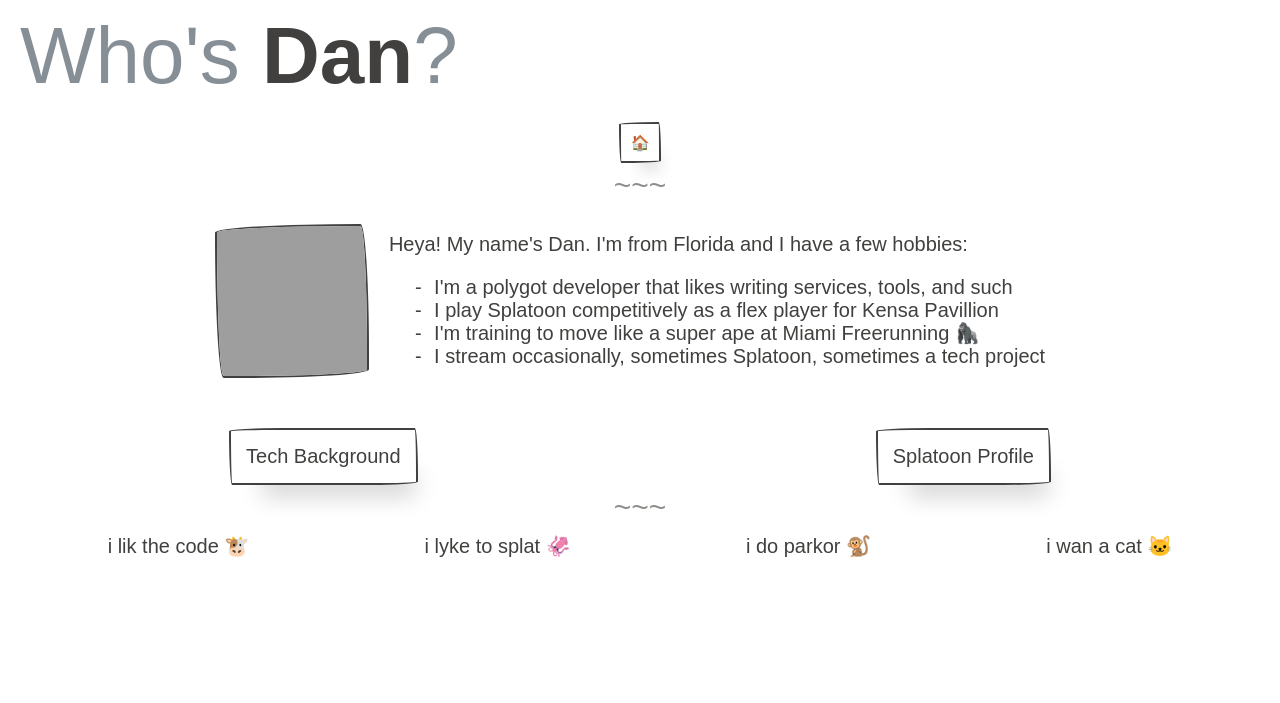
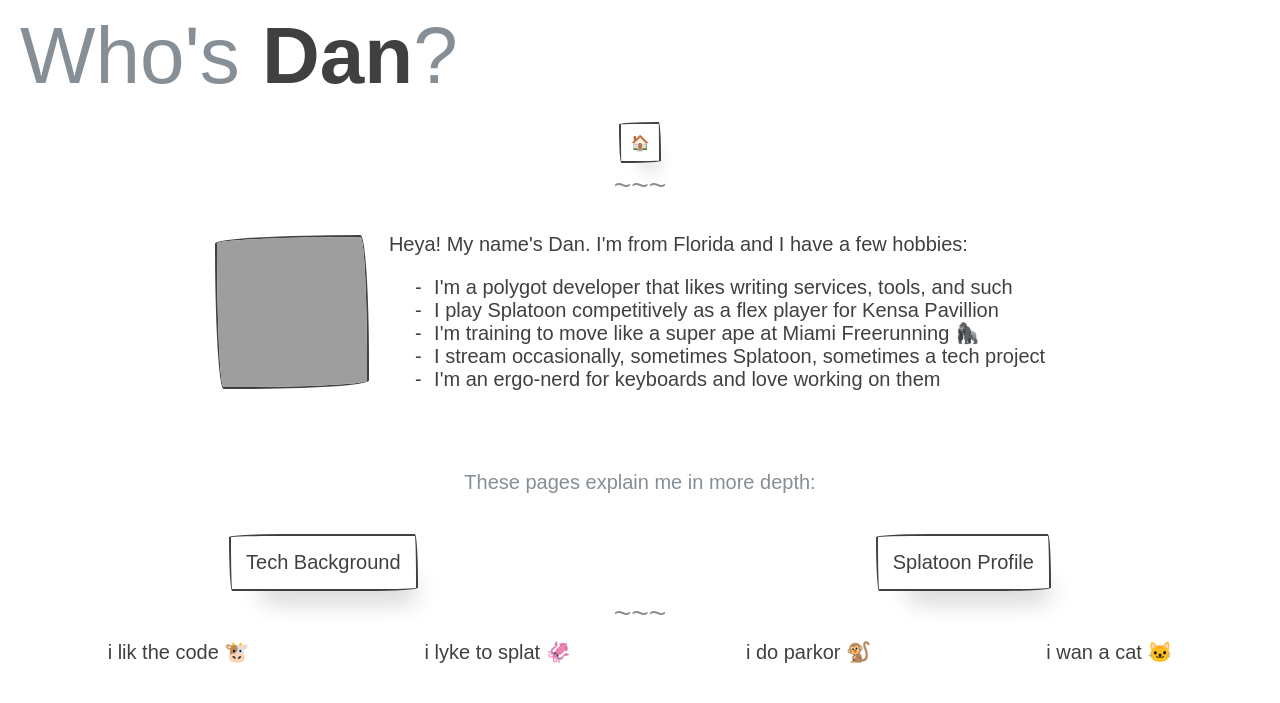
Before and after one commit to loksonarius/loksonarius.github.io, a Jekyll site: the page built from about.html, in a window 1280 px wide. Shown: the top 703 px of the page. Built offline with Jekyll 4.4.1, drawn with Linux system fonts in a browser that asks for light colours; emoji names are drawn with the system emoji font; some web fonts are replaced; grey boxes are pictures that could not be loaded.

Commit message:
Expand on about page

```diff
--- a/about.html
+++ b/about.html
@@ -26,10 +26,18 @@ display_title: Who's Dan?
         <li>
           I stream occasionally, sometimes Splatoon, sometimes a tech project
         </li>
+        <li>
+          I'm an ergo-nerd for keyboards and love working on them
+        </li>
       </ul>
     </p>
   </div>
+</div>
 
+<div class="row flex-center">
+  <p class="padding-left-large padding-right-large text-muted">
+    These pages explain me in more depth:
+  </p>
 </div>
 
 <div class="row flex-spaces">
```
